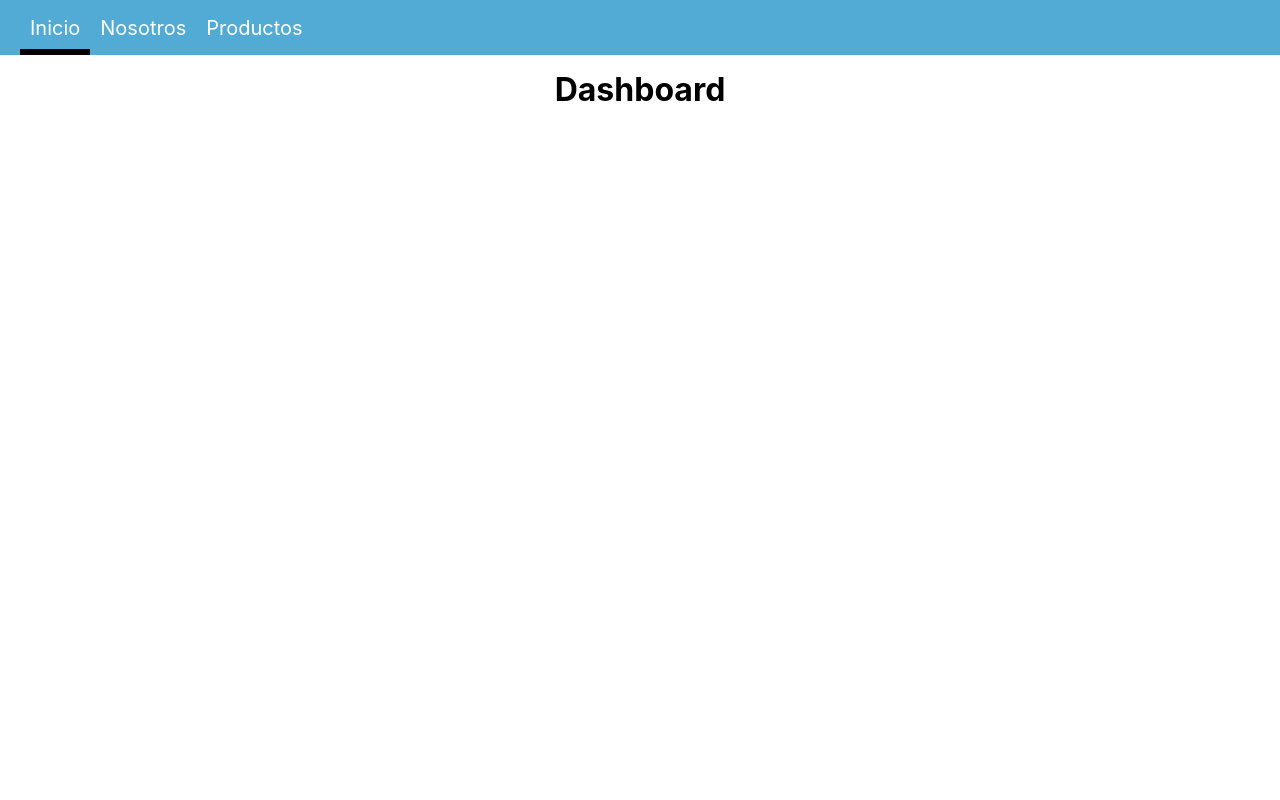
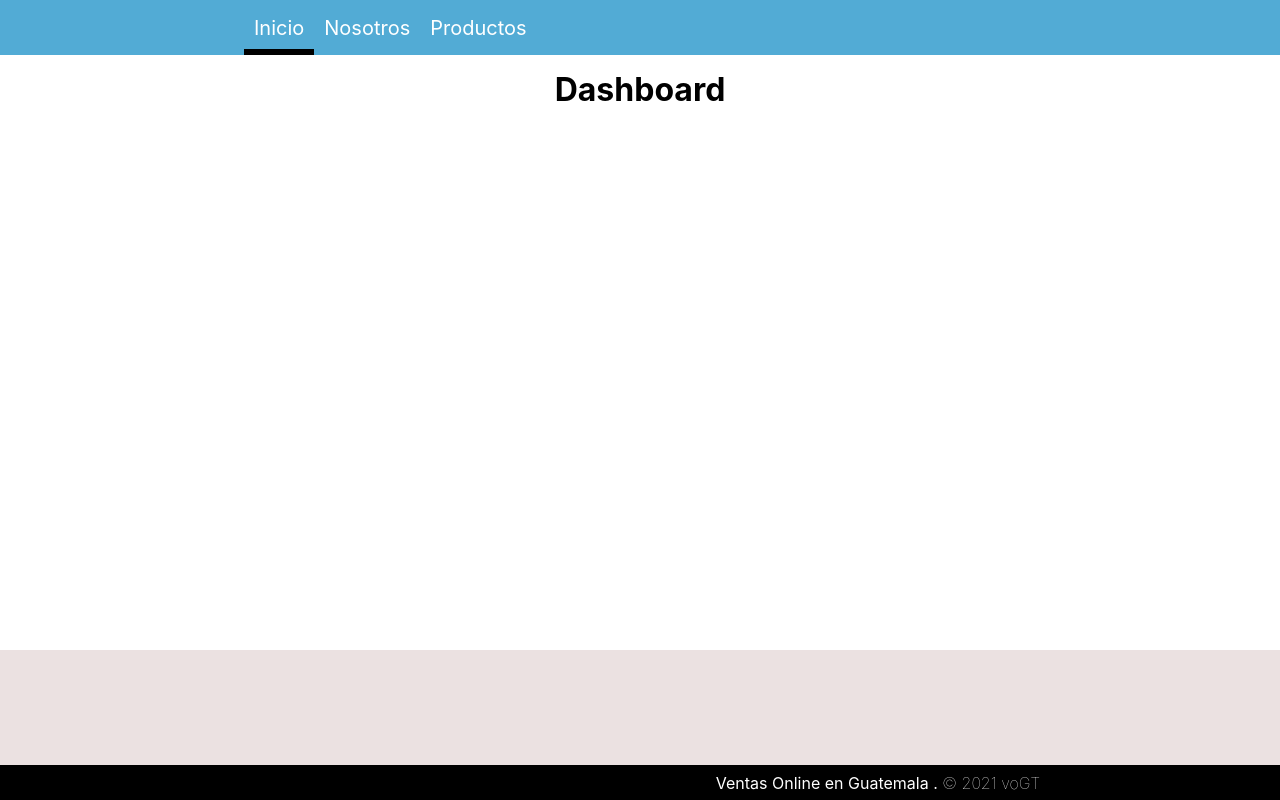
Before and after one commit to AlbertoProgra/vendonlinegt, a React (Create React App) app: page / in a window 1280 px wide. Built offline with nearby package versions, Linux system fonts and the light colour scheme.

Commit message:
Sixth commit

```diff
--- /dev/null
+++ b/src/components/Footer/Footer.js
@@ -0,0 +1,19 @@
+import classes from './Footer.module.css';
+
+// function component
+const footer = (props) => {
+    return (
+       <div className={classes.fBottom}>
+           <div /*classsName={classes.fBottom1}*/>
+
+           </div>
+           <div className={classes.fBottom2}>
+               <span style={{marginRight: "30vh"}}>Ventas Online en Guatemala .
+                    <span style={{fontWeight: "lighter"}}> &copy; 2021 voGT</span>
+               </span>
+           </div>
+       </div>
+    )
+}
+
+export default footer;
--- /dev/null
+++ b/src/components/Footer/Footer.module.css
@@ -0,0 +1,22 @@
+.fBottom {
+    background-color: rgb(235, 225, 225);
+    height: 150px;
+    color: white;
+    position: absolute;
+    bottom: 0px;
+    left: 0px;
+    width: 100%;
+    display: flex;
+}
+
+.fBottom2 {
+    background-color: black;
+    height: 35px;
+    bottom: 0px;
+    left: 0px;
+    width: 100%;
+    position: absolute;
+    display: flex;
+    flex-direction:row-reverse;
+    align-items: center;
+}
--- a/src/components/Navigation/NavItems/NavItems.module.css
+++ b/src/components/Navigation/NavItems/NavItems.module.css
@@ -5,4 +5,5 @@
     display: flex;
     align-items: center;
     height: 100%;
+    margin-left: 28vh;
 }
--- a/src/components/Navigation/Toolbar/Toolbar.module.css
+++ b/src/components/Navigation/Toolbar/Toolbar.module.css
@@ -10,7 +10,6 @@
     align-items: center;
     padding: 0 20px;
     box-sizing: border-box;
-
 }
 
 .Toolbar nav {
--- a/src/components/NotFound/NotFound.js
+++ b/src/components/NotFound/NotFound.js
@@ -8,7 +8,7 @@ const NotFound = (props) => {
     return(
         <div className={classes.CenterImage}>
             <img src={image404} alt="Not Found"/>
-            <h2 style = {{marginBottom: "30px"}}>¡ La página que buscas no se encuentra !</h2>
+            <h2 style = {{marginBottom: "20px"}}>¡ La página que buscas no se encuentra !</h2>
             <h4 style = {{marginTop: "0px"}}>{ 'La URL brindada fue: '}
                 <span>{ location.pathname }</span>
             </h4>
--- a/src/components/NotFound/NotFound.module.css
+++ b/src/components/NotFound/NotFound.module.css
@@ -4,7 +4,8 @@
 
 .CenterImage img {
     height: 50vh;
-    margin-top: 40px;
+    margin-top: 20px;
+    margin-bottom: 25px;
 }
 
 .CenterImage span {
--- a/src/containers/Layout/Layout.js
+++ b/src/containers/Layout/Layout.js
@@ -1,8 +1,10 @@
 // ya extraje el componente en React { Component }
+// que no se repita la palabra classes
 
 import React, { Component } from 'react';
 import Toolbar from '../../components/Navigation/Toolbar/Toolbar';
 import classes from './Layout.module.css';
+import Footer from '../../components/Footer/Footer';
 
 // ya no coloco React.Component porque ya lo importe
 // este es un componente
@@ -16,6 +18,7 @@ class Layout extends Component {
                 <main className={classes.Content}>
                     { this.props.children }
                 </main>
+                <Footer/>
             </div>
         );
     }
```
Also changed, not shown: 1 other file (tests, documents, lock files or other folders).
